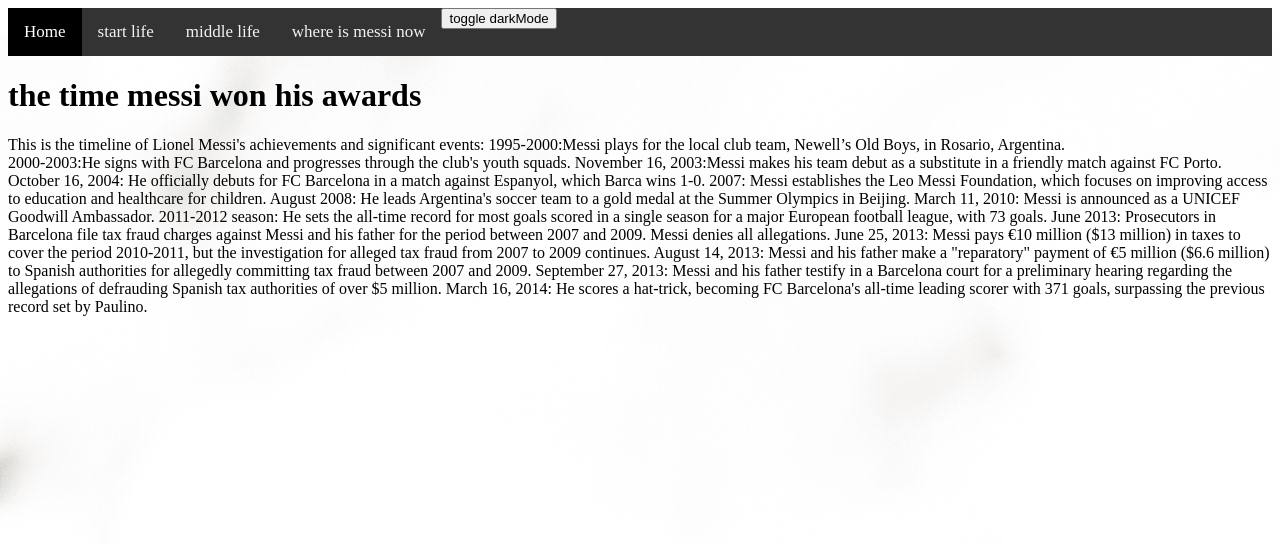
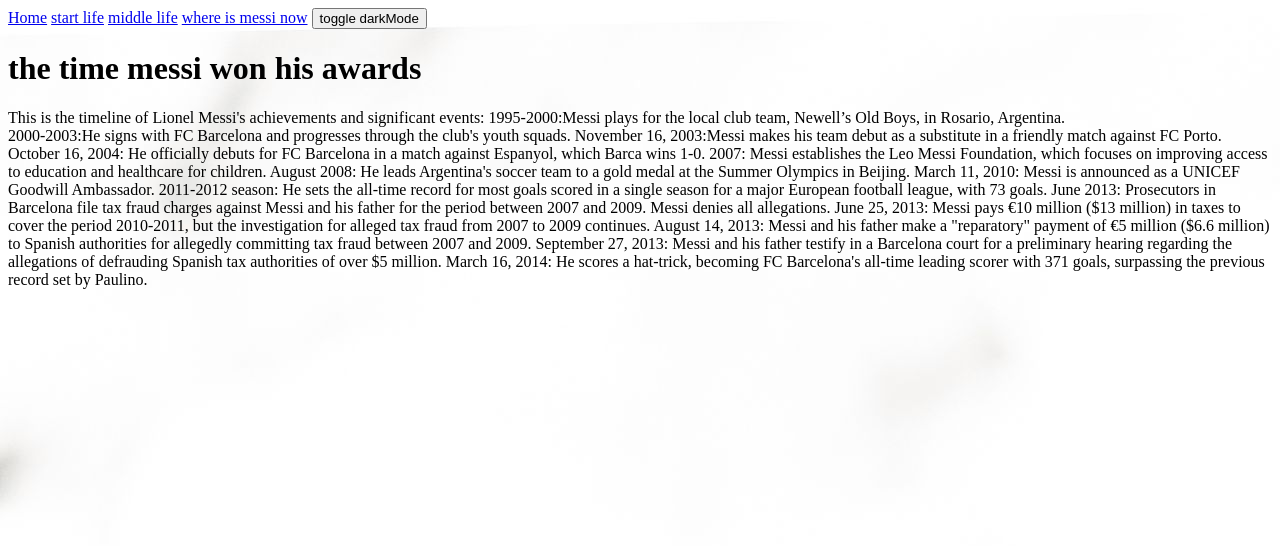
Before and after one commit to DDosamas/Messi-life-, a plain HTML site: page index.html in a window 1280 px wide. Drawn offline with Linux system fonts and the light colour scheme.

Commit message:
Update stylesheet.css
Checking background

```diff
--- a/stylesheet.css
+++ b/stylesheet.css
@@ -1,33 +1,3 @@
 body {
   background: url("img/messi-white.jpg");
 }
-
-.dark-Mode{
-  background: url("img/messi-black.jpg");
-  color: black;
-}
-.topnav {
-  background-color: #333;
-  overflow: hidden;
-}
-
-.topnav a {
-  float: left;
-  display: block;
-  color: #f2f2f2;
-  text-align: center;
-  padding: 14px 16px;
-  text-decoration: none;
-  font-size: 17px;
-}
-.topnav a:hover {
-  background-color: #ddd;
-  color: black;
-}
-.topnav a.active {
-  background-color: #000000;
-  color: white;
-}
-.topnav .icon {
-  display: none;
-}
```
